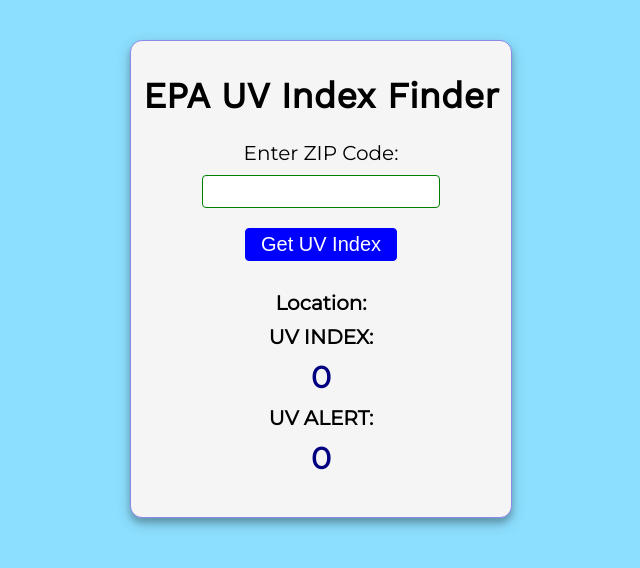
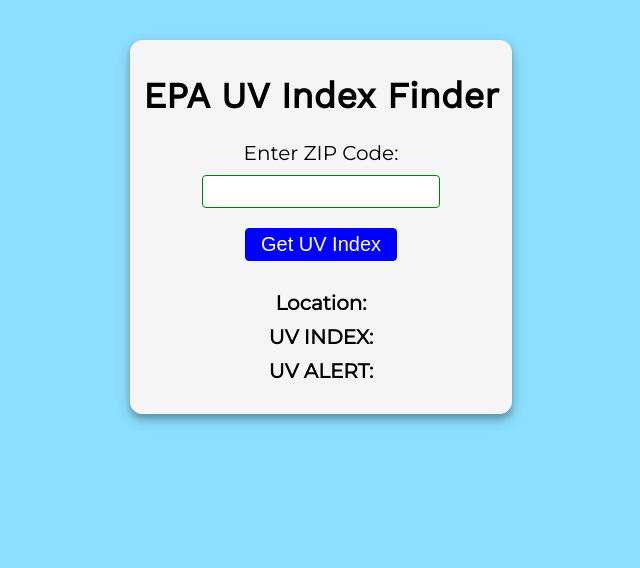
Before and after one commit to pedro-hernandez/epa-react-redux, a React app: page / in a window 1280 px wide. Shown: the top 568 px of the page, without its empty margins (319-959 px from the left). Built offline with nearby package versions, Linux system fonts and the light colour scheme.

Commit message:
fine-tuned results styling and logic

```diff
--- a/src/css/style.css
+++ b/src/css/style.css
@@ -9,7 +9,7 @@
     margin: 40px auto;
     padding: 10px 0 30px 0;
     background: #f5f5f5;
-    border: 1px solid #8c89eb;
+    border: 1px solid #f5f5f5;
     border-radius: 12px;
     box-shadow: 0 5px 6px 0 rgba(0, 0, 0, 0.2), 0 5px 15px 0 rgba(0, 0, 0, 0.2);
 }
--- a/src/js/components/Results.jsx
+++ b/src/js/components/Results.jsx
@@ -13,9 +13,9 @@
             <div className="results-label">Location:</div>
             {city && <div className="result">{city}, {usState}</div>}
             <div className="results-label">UV INDEX:</div>
-            <div className="result">{uvIndex}</div>
+            {uvIndex != -1 && <div className="result">{uvIndex}</div>}
             <div className="results-label">UV ALERT:</div>
-            <div className="result">{uvAlert}</div>
+            {uvAlert != -1 && <div className="result">{uvAlert}</div>}
         </div>
         {submitting && <div className="results results-label">Submitting...</div>}
         {error && <div className="results results-label error">{error}</div>}
--- a/src/js/reducers/index.js
+++ b/src/js/reducers/index.js
@@ -4,8 +4,8 @@
 
 
 const initialState = {
-    uvIndex: 0,
-    uvAlert: 0,
+    uvIndex: -1,
+    uvAlert: -1,
     city: '',
     usState: '',
     submitting: false,
```
